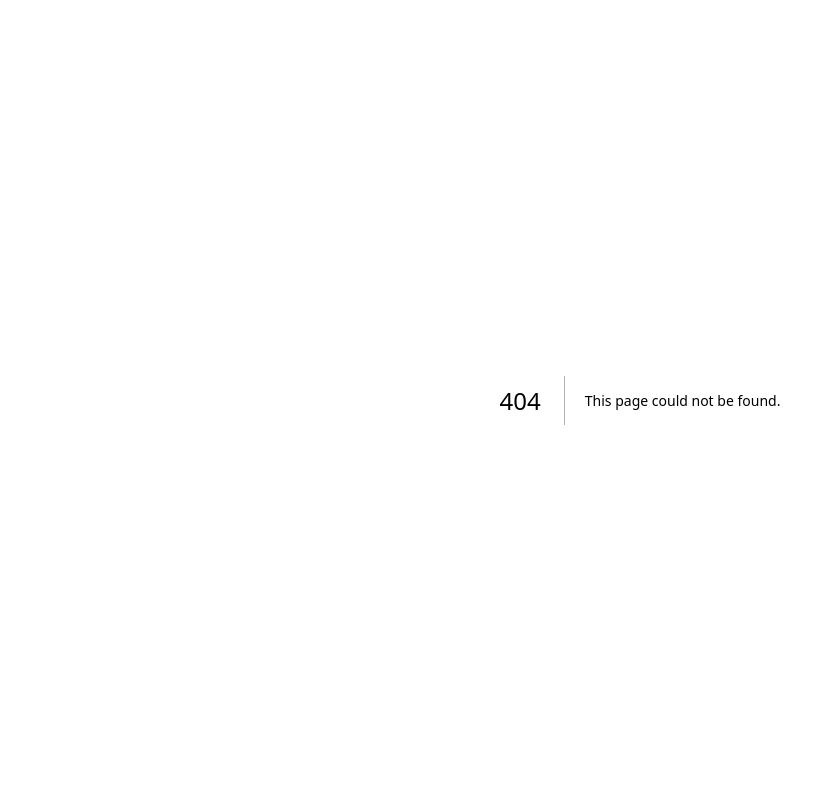
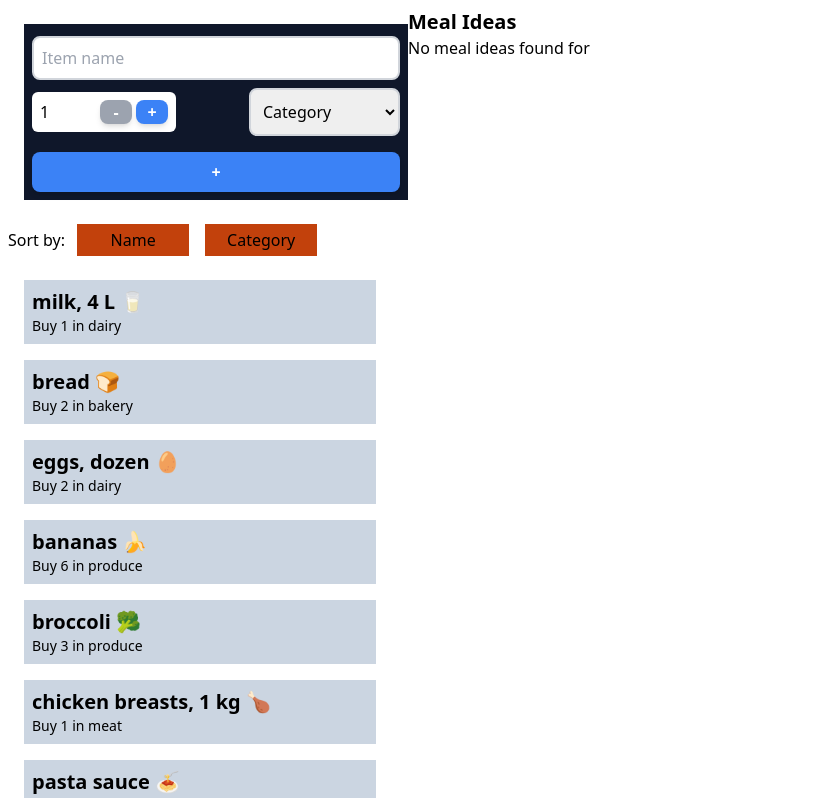
Before and after one commit to dc8156046/cprg306-assignments, a Next.js app: page /week-8 in a window 1280 px wide. Before the commit this address had no page. Shown: the top 798 px of the page, without its empty margins (0-834 px from the left). Built offline with nearby package versions, Linux system fonts and the light colour scheme.

Commit message:
week 8 assignment

```diff
--- a/app/page.js
+++ b/app/page.js
@@ -26,6 +26,9 @@ export default function Page() {
             <li className="hover:text-green-400 hover:underline">
               <Link href="/week-7">Week 7 Assignment</Link>
             </li>
+            <li className="hover:text-green-400 hover:underline">
+              <Link href="/week-8">Week 8 Assignment</Link>
+            </li>
           </ul>
         </div>
       </div>
--- /dev/null
+++ b/app/week-8/item-list.js
@@ -0,0 +1,11 @@
+import Item from "./item.js";
+import { useState } from "react";
+export default function ItemList({ items, onItemSelect }) {
+  return (
+    <ul>
+      {items.map((item) => (
+        <Item key={item.id} item={item} onSelect={onItemSelect} />
+      ))}
+    </ul>
+  );
+}
--- /dev/null
+++ b/app/week-8/item.js
@@ -0,0 +1,14 @@
+export default function Item({ key, item, onSelect }) {
+  const { name, quantity, category } = item;
+  return (
+    <li
+      className="p-2 m-4 bg-slate-300 max-w-sm"
+      onClick={() => onSelect(name)}
+    >
+      <h2 className="text-xl font-bold">{name}</h2>
+      <div className="text-sm">
+        Buy {quantity} in {category}
+      </div>
+    </li>
+  );
+}
--- /dev/null
+++ b/app/week-8/items.json
@@ -0,0 +1,74 @@
+[
+    {
+      "id": "1h2GJKH12gkHG31h1H",
+      "name": "milk, 4 L 🥛",
+      "quantity": 1,
+      "category": "dairy"
+    },
+    {
+      "id": "2KJH3k2j3H1k2J3K1H",
+      "name": "bread 🍞",
+      "quantity": 2,
+      "category": "bakery"
+    },
+    {
+      "id": "3h2KJH3k2j3H1k2J3",
+      "name": "eggs, dozen 🥚",
+      "quantity": 2,
+      "category": "dairy"
+    },
+    {
+      "id": "4k2J3K1H2GJKH12gk",
+      "name": "bananas 🍌",
+      "quantity": 6,
+      "category": "produce"
+    },
+    {
+      "id": "5H1h1H2KJH3k2j3H",
+      "name": "broccoli 🥦",
+      "quantity": 3,
+      "category": "produce"
+    },
+    {
+      "id": "6H1k2J3K1H2GJKH1",
+      "name": "chicken breasts, 1 kg 🍗",
+      "quantity": 1,
+      "category": "meat"
+    },
+    {
+      "id": "7gkHG31h1H2KJH3k",
+      "name": "pasta sauce 🍝",
+      "quantity": 3,
+      "category": "canned goods"
+    },
+    {
+      "id": "8j3H1k2J3K1H2GJK",
+      "name": "spaghetti, 454 g 🍝",
+      "quantity": 2,
+      "category": "dry goods"
+    },
+    {
+      "id": "9H12gkHG31h1H2KJ",
+      "name": "toilet paper, 12 pack 🧻",
+      "quantity": 1,
+      "category": "household"
+    },
+    {
+      "id": "10H3k2j3H1k2J3K1",
+      "name": "paper towels, 6 pack",
+      "quantity": 1,
+      "category": "household"
+    },
+    {
+      "id": "11k2J3K1H2GJKH12",
+      "name": "dish soap 🍽️",
+      "quantity": 1,
+      "category": "household"
+    },
+    {
+      "id": "12GJKH12gkHG31h1",
+      "name": "hand soap 🧼",
+      "quantity": 4,
+      "category": "household"
+    }
+  ]
--- /dev/null
+++ b/app/week-8/meal-ideas.js
@@ -0,0 +1,70 @@
+"use client";
+import { useState, useEffect } from "react";
+
+export default function MealIdeas({ itemName }) {
+  const [meals, setMeals] = useState([]);
+  const [ingredient, setIngredient] = useState(itemName);
+
+  const removeEmojis = (text) => {
+    return text
+      .replace(
+        /([\u2700-\u27BF]|[\uE000-\uF8FF]|\uD83C[\uDC00-\uDFFF]|\uD83D[\uDC00-\uDFFF]|[\u2011-\u26FF]|\uD83E[\uDD10-\uDDFF])/g,
+        ""
+      )
+      .split(",")[0]
+      .trim();
+  };
+
+  const fetchMealIdeas = async (ingredient) => {
+    const sanitizedIngredient = removeEmojis(ingredient);
+    try {
+      const response = await fetch(
+        `https://www.themealdb.com/api/json/v1/1/filter.php?i=${sanitizedIngredient}`
+      );
+      const data = await response.json();
+      setMeals(data.meals || []);
+    } catch (error) {
+      console.error(error);
+      setMeals([]);
+    }
+  };
+
+  const loadMealIdeas = (ingredient) => {
+    fetchMealIdeas(ingredient);
+  };
+
+  useEffect(() => {
+    if (itemName) {
+      setIngredient(itemName);
+    }
+  }, [itemName]);
+
+  useEffect(() => {
+    if (ingredient) {
+      fetchMealIdeas(ingredient);
+    }
+  }, [ingredient]);
+
+  return (
+    <div>
+      <h3 class="text-xl font-bold">Meal Ideas</h3>
+      <div>
+        <p>
+          {meals.length > 0
+            ? `Here are some meal ideas using ${removeEmojis(ingredient)}:`
+            : `No meal ideas found for ${removeEmojis(ingredient)}`}
+        </p>
+        <ul>
+          {meals.map((meal) => (
+            <li
+              key={meal.idMeal}
+              class="p-2 m-1 bg-slate-300 max-w-sm hover:bg-orange-800 cursor-pointer"
+            >
+              {meal.strMeal}
+            </li>
+          ))}
+        </ul>
+      </div>
+    </div>
+  );
+}
--- /dev/null
+++ b/app/week-8/new-item.js
@@ -0,0 +1,106 @@
+"use client";
+import { useState } from "react";
+
+export default function NewItem({ onAddItem }) {
+  const [name, setName] = useState("");
+  const [quantity, setQuantity] = useState(1);
+  const [category, setCategory] = useState("Produce");
+
+  const decrement = () => {
+    if (quantity > 1) {
+      setQuantity(quantity - 1);
+    }
+  };
+
+  const increment = () => {
+    if (quantity < 20) {
+      setQuantity(quantity + 1);
+    }
+  };
+
+  const handleSelect = (event) => {
+    setCategory(event.target.value);
+  };
+
+  const handleOnSubmit = (event) => {
+    event.preventDefault();
+    let item = { name, quantity, category };
+    console.log(item);
+
+    let id = String(Math.floor(Math.random() * 1000000));
+
+    onAddItem({ id, name, quantity, category });
+
+    setName("");
+    setQuantity(1);
+    setCategory("Produce");
+  };
+  return (
+    <form
+      className="p-2 m-4 bg-slate-900 text-black max-w-sm w-full"
+      onSubmit={(event) => handleOnSubmit(event)}
+    >
+      <div class="mb-2">
+        <input
+          type="text"
+          placeholder="Item name"
+          required
+          class="w-full mt-1 border-2 border-gray-300 p-2 rounded-lg font-sans"
+          value={name}
+          onChange={(event) => setName(event.target.value)}
+        />
+      </div>
+
+      <div className="flex justify-between">
+        <div className="p-2 mt-1 mb-1 rounded-md  bg-white text-white w-36">
+          <div className="flex justify-between">
+            <span className="text-black">{quantity}</span>
+            <div className="flex">
+              <button
+                type="button"
+                className="w-8 bg-blue-500 text-white font-semibold rounded-lg shadow-md hover:bg-blue-700 focus:outline-none focus:ring-2 disabled:bg-gray-400 focus:ring-blue-400 focus:ring-opacity-75"
+                onClick={decrement}
+                disabled={quantity === 1}
+              >
+                -
+              </button>
+              <button
+                type="button"
+                className="w-8 bg-blue-500 text-white font-semibold rounded-lg shadow-md hover:bg-blue-700 focus:outline-none focus:ring-2 focus:ring-blue-400  disabled:bg-gray-400 focus:ring-opacity-75 ml-1"
+                onClick={increment}
+                disabled={quantity === 20}
+              >
+                +
+              </button>
+            </div>
+          </div>
+        </div>
+        <select
+          class="ml-1 border-2 border-gray-300 p-2 rounded-lg font-sans"
+          onChange={(event) => handleSelect(event)}
+        >
+          <option value="" disabled="">
+            Category
+          </option>
+          <option value="produce">Produce</option>
+          <option value="dairy">Dairy</option>
+          <option value="bakery">Bakery</option>
+          <option value="meat">Meat</option>
+          <option value="frozen foods">Frozen Foods</option>
+          <option value="canned goods">Canned Goods</option>
+          <option value="dry goods">Dry Goods</option>
+          <option value="beverages">Beverages</option>
+          <option value="snacks">Snacks</option>
+          <option value="household">Household</option>
+          <option value="other">Other</option>
+        </select>
+      </div>
+      <button
+        type="submit"
+        class="w-full mt-4 py-2 px-4 bg-blue-500 text-white font-semibold rounded-lg shadow-md hover:bg-blue-700 focus:outline-none focus:ring-2 focus:ring-blue-400 focus:ring-opacity-75"
+      >
+        +
+      </button>
+    </form>
+  );
+}
--- /dev/null
+++ b/app/week-8/page.js
@@ -0,0 +1,63 @@
+"use client";
+import { useState } from "react";
+import NewItem from "./new-item";
+import ItemList from "./item-list";
+import itemsData from "./items.json";
+import MealIdeas from "./meal-ideas";
+
+export default function Page() {
+  const [items, setItems] = useState(itemsData);
+  const [selectedItemName, setSelectedItemName] = useState("");
+
+  const handleItemSelect = (name) => {
+    setSelectedItemName(name);
+  };
+
+  const handleAddItem = (item) => {
+    setItems([...items, item]);
+  };
+
+  const [activeButton, setActiveButton] = useState("");
+
+  const handleClick = (sortAttr) => {
+    const sortedItems = [...items].sort((a, b) => {
+      return a[sortAttr].localeCompare(b[sortAttr]);
+    });
+
+    setItems(sortedItems);
+    setActiveButton(sortAttr);
+  };
+
+  const getButtonClass = (sortAttr) => {
+    return activeButton === sortAttr
+      ? "bg-orange-500 p-1 m-2 w-28" // Active style
+      : "bg-orange-700 p-1 m-2 w-28"; // Inactive style
+  };
+
+  return (
+    <div className="flex">
+      <div className="flex-1 max-w-sm m-2">
+        <NewItem onAddItem={handleAddItem} />
+        <div>
+          <label for="sort">Sort by: </label>
+          <button
+            className={getButtonClass("name")}
+            onClick={() => handleClick("name")}
+          >
+            Name
+          </button>
+          <button
+            className={getButtonClass("category")}
+            onClick={() => handleClick("category")}
+          >
+            Category
+          </button>
+        </div>
+        <ItemList items={items} onItemSelect={handleItemSelect} />
+      </div>
+      <div className="flex-1 max-w-sm m-2">
+        <MealIdeas itemName={selectedItemName} />
+      </div>
+    </div>
+  );
+}
```
